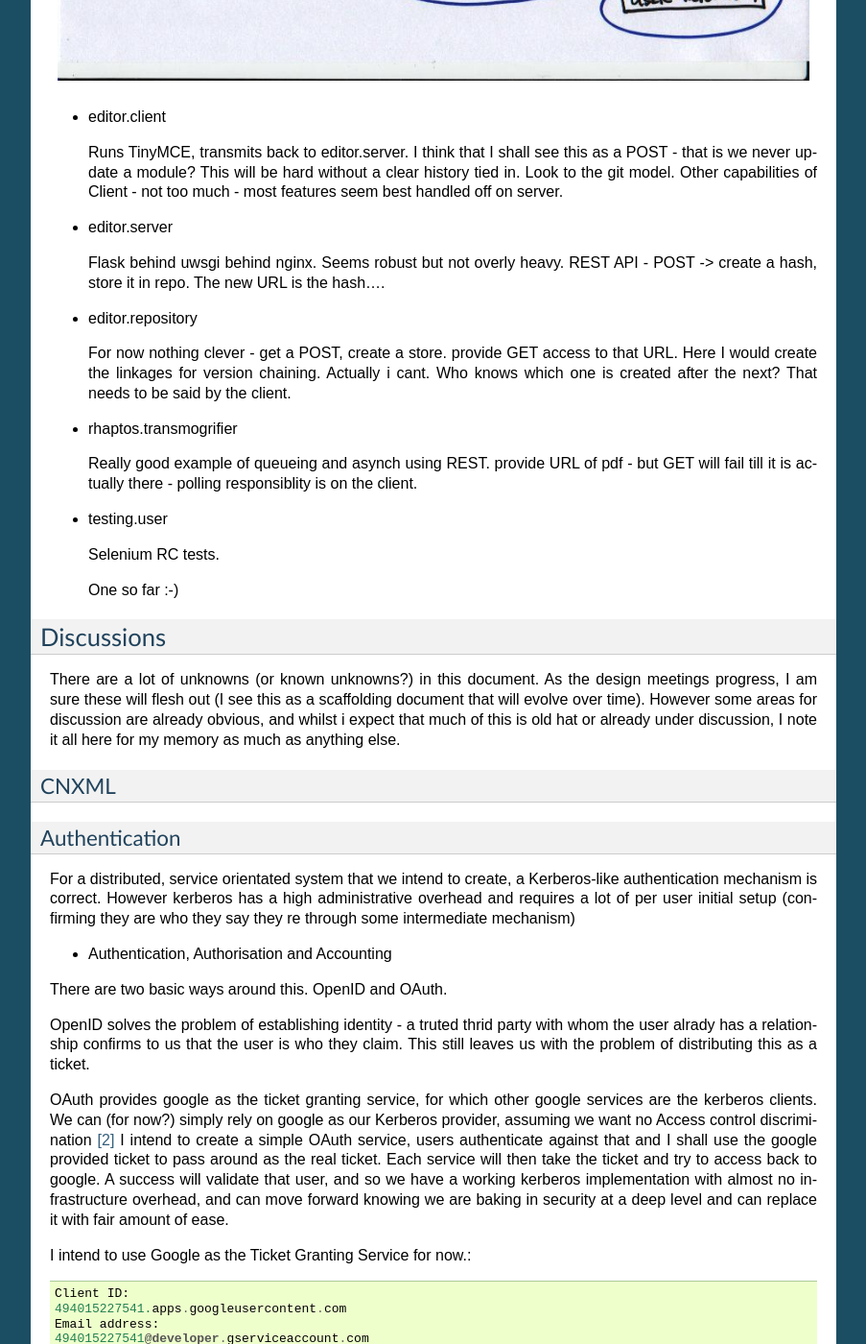
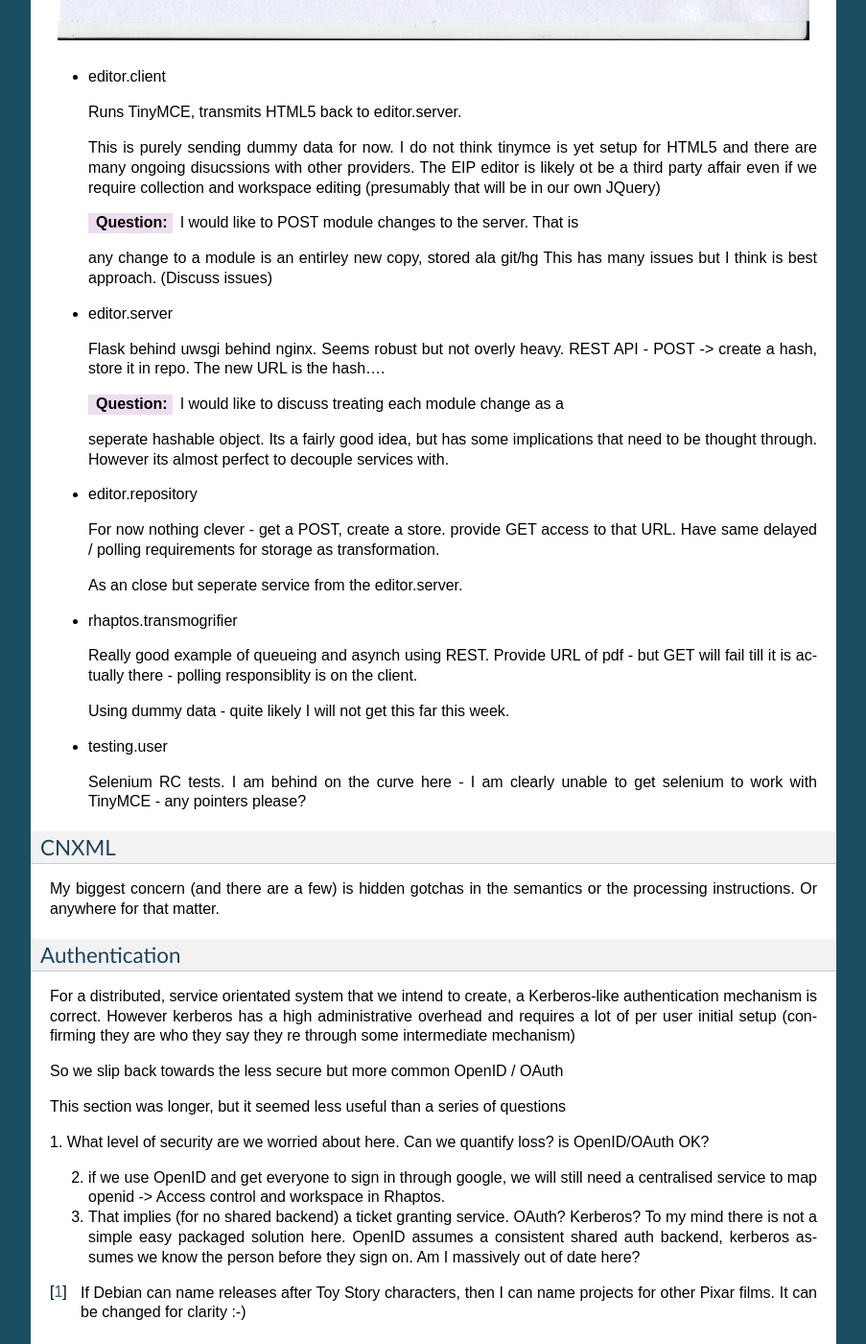
Before and after one commit to zniper/rhaptos2.repo, a Sphinx documentation site: the page built from docs/overview.rst, in a window 1280 px wide and 1400 px high, scrolled down 961 px. Shown: the whole window at 96% size, without its empty margins (198-1101 px from the left). Built offline with Sphinx 7.4.7, drawn with Linux system fonts in a browser that asks for light colours; some of the changed text lies outside the part shown.

Commit message:
cleaned up the overview a bit

```diff
--- a/docs/overview.rst
+++ b/docs/overview.rst
@@ -13,8 +13,8 @@ Introduction
 
 I have been asked to provide a working, documented and tested
 implementation of what I am calling Edna Mode. [#]_ It is intended to
-encompass all the requirements set out in CNX Rewrite Requirements
-<https://docs.google.com/a/mikadosoftware.com/spreadsheet/ccc?key=0ArvuSYeGW6GpdHJmNVJVWjBWOGVGM0RmMWJqdDRpeWc#gid=0>
+encompass all the requirements set out in `CNX Rewrite Requirements
+<https://docs.google.com/spreadsheet/ccc?key=0ArvuSYeGW6GpdHJmNVJVWjBWOGVGM0RmMWJqdDRpeWc#gid=0>`_
 
 
 I beleive that the essence of this project is to take weekly sprints,
@@ -31,72 +31,106 @@ Overview
 
 
 
-
 * editor.client
 
-  Runs TinyMCE, transmits back to editor.server.
-  I think that I shall see this as a POST - that is we never update a module?  This will be hard without a clear history tied in.  Look to the git model.
-  Other capabilities of Client - not too much - most features seem best handled off on server.
+  Runs TinyMCE, transmits HTML5 back to editor.server.
+
+  This is purely sending dummy data for now.  I do not think tinymce
+  is yet setup for HTML5 and there are many ongoing disucssions with
+  other providers.  The EIP editor is likely ot be a third party
+  affair even if we require collection and workspace editing
+  (presumably that will be in our own JQuery)
+
+
+  :Question: I would like to POST module changes to the server.  That is
+  any change to a module is an entirley new copy, stored ala git/hg
+  This has many issues but I think is best approach. (Discuss issues)
 
 
 
 * editor.server
 
   Flask behind uwsgi behind nginx.  Seems robust but not overly heavy.
-  REST API - POST -> create a hash, store it in repo.  The new URL is the hash....
+  REST API - POST -> create a hash, store it in repo.  The new URL is
+  the hash....
+
+  :Question: I would like to discuss treating each module change as a
+  seperate hashable object.  Its a fairly good idea, but has some
+  implications that need to be thought through.  However its almost
+  perfect to decouple services with.
+
+
 
 
 * editor.repository
 
-  For now nothing clever - get a POST, create a store.  provide GET access to that URL.  Here I would create the linkages for version chaining.  Actually i cant.  Who knows which one is created after the next?  That needs to be said by the client.
+  For now nothing clever - get a POST, create a store.  provide GET
+  access to that URL.  Have same delayed / polling requirements for storage
+  as transformation.
+
+  As an close but seperate service from the editor.server.
+
 
 * rhaptos.transmogrifier
 
-  Really good example of queueing and asynch using REST.
-  provide URL of pdf - but GET will fail till it is actually there - polling responsiblity is on the client.
+  Really good example of queueing and asynch using REST.  Provide URL
+  of pdf - but GET will fail till it is actually there - polling
+  responsiblity is on the client.
 
+  Using dummy data - quite likely I will not get this far this week.
 
 
 * testing.user
 
-  Selenium RC tests.
-
-  One so far :-)
+  Selenium RC tests.  I am behind on the curve here - I am clearly
+  unable to get selenium to work with TinyMCE - any pointers please?
 
 
 
-Discussions
-===========
-
-There are a lot of unknowns (or known unknowns?) in this document.  As the design meetings progress, I am sure these will flesh out (I see this as a scaffolding document that will evolve over time).  However some areas for discussion are already obvious, and whilst i expect that much of this is old hat or already under discussion, I note it all here for my memory as much as anything else.
 
 
 CNXML
 -----
 
+My biggest concern (and there are a few) is hidden gotchas in the
+semantics or the processing instructions.  Or anywhere for that
+matter.
 
 
 Authentication
 --------------
 
+
+
 For a distributed, service orientated system that we intend to create,
 a Kerberos-like authentication mechanism is correct.  However kerberos
-has a high administrative overhead and requires a lot of per user initial setup (confirming they are who they say they re through some intermediate mechanism)
+has a high administrative overhead and requires a lot of per user
+initial setup (confirming they are who they say they re through some
+intermediate mechanism)
 
-* Authentication, Authorisation and Accounting
+So we slip back towards the less secure but more common OpenID / OAuth
+
+This section was longer, but it seemed less useful than a series of questions
+
+1. What level of security are we worried about here.  Can we quantify
+loss?  is OpenID/OAuth OK?
+
+2. if we use OpenID and get everyone to sign in through google, we
+   will still need a centralised service to map openid -> Access
+   control and workspace in Rhaptos.
+
+3. That implies (for no shared backend) a ticket granting service.
+   OAuth? Kerberos? To my mind there is not a simple easy packaged
+   solution here.  OpenID assumes a consistent shared auth backend,
+   kerberos assumes we know the person before they sign on.  Am I
+   massively out of date here?
 
 
-There are two basic ways around this. OpenID and OAuth.
 
-OpenID solves the problem of establishing identity - a truted thrid party with whom the user alrady has a relationship confirms to us that the user is who they claim.  This still leaves us with the problem of distributing this as a ticket.
 
-OAuth provides google as the ticket granting service, for which other google services are the kerberos clients.
-We can (for now?) simply rely on google as our Kerberos provider, assuming we want no Access control discrimination [#]_  I intend to create a simple OAuth service, users authenticate against that and I shall use the google provided ticket to pass around as the real ticket. Each service will then take the ticket and try to access back to google.
-A success will validate that user, and so we have a working kerberos implementation with almost no infrastructure overhead, and can move forward knowing we are baking in security at a deep level and can replace it with fair amount of ease.
+..    I intend to use Google as the Ticket Granting Service for now.::
 
-I intend to use Google as the Ticket Granting Service for now.::
-
-    Client ID:
+..    Client ID:
     494015227541.apps.googleusercontent.com
     Email address:
     494015227541@developer.gserviceaccount.com
@@ -107,17 +141,4 @@ I intend to use Google as the Ticket Granting Service for now.::
 
 
 
-References
-----------
-
-.. [rewrite_requirements] https://docs.google.com/spreadsheet/ccc?key=0ArvuSYeGW6GpdHJmNVJVWjBWOGVGM0RmMWJqdDRpeWc#gid=0
-
-
-
-
-
-
-
 .. [#]  If Debian can name releases after Toy Story characters, then I can name projects for other Pixar films.  It can be changed for clarity :-)
-
-.. [#]  Actually we could use some form of ACL - by mapping different google API services to different levels of our own service, (ie publishing requires google+ access, editing requires google contacts access).  Frankly that seems a bit too ball and twine.
```
